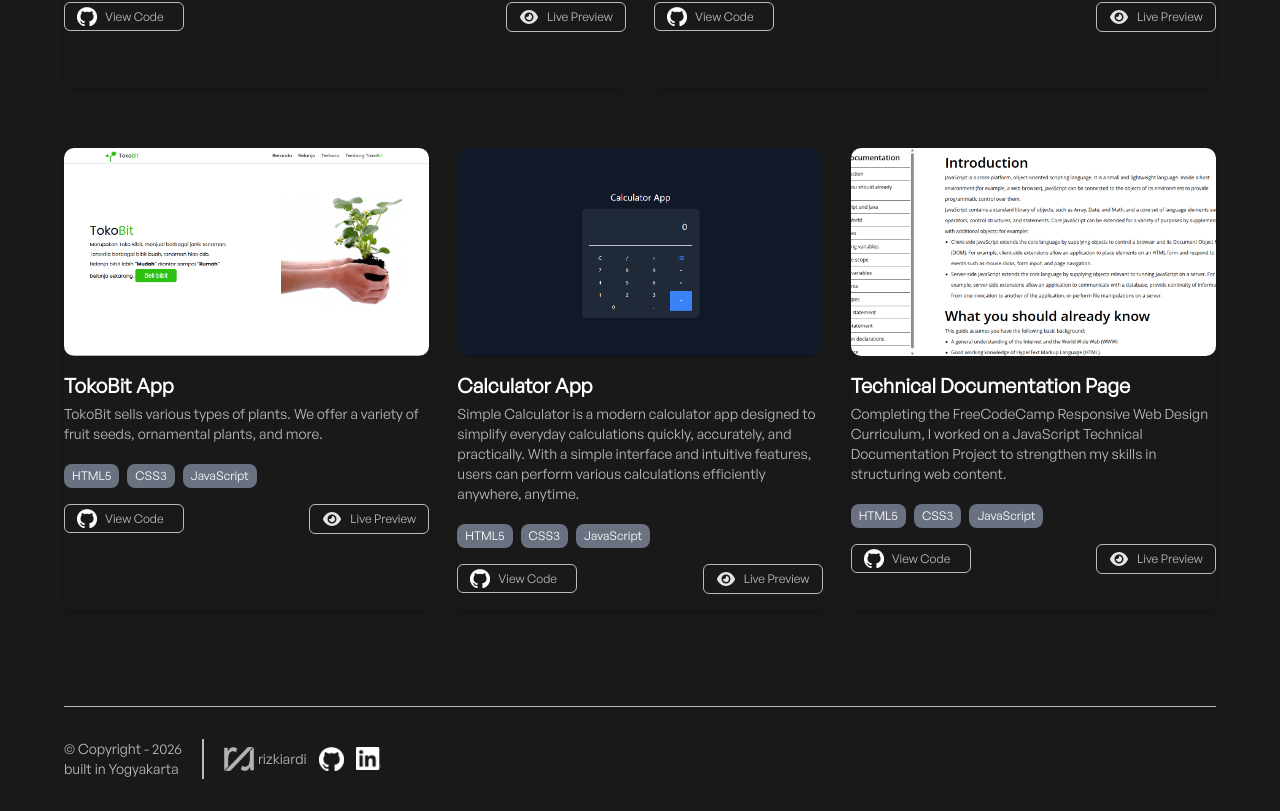
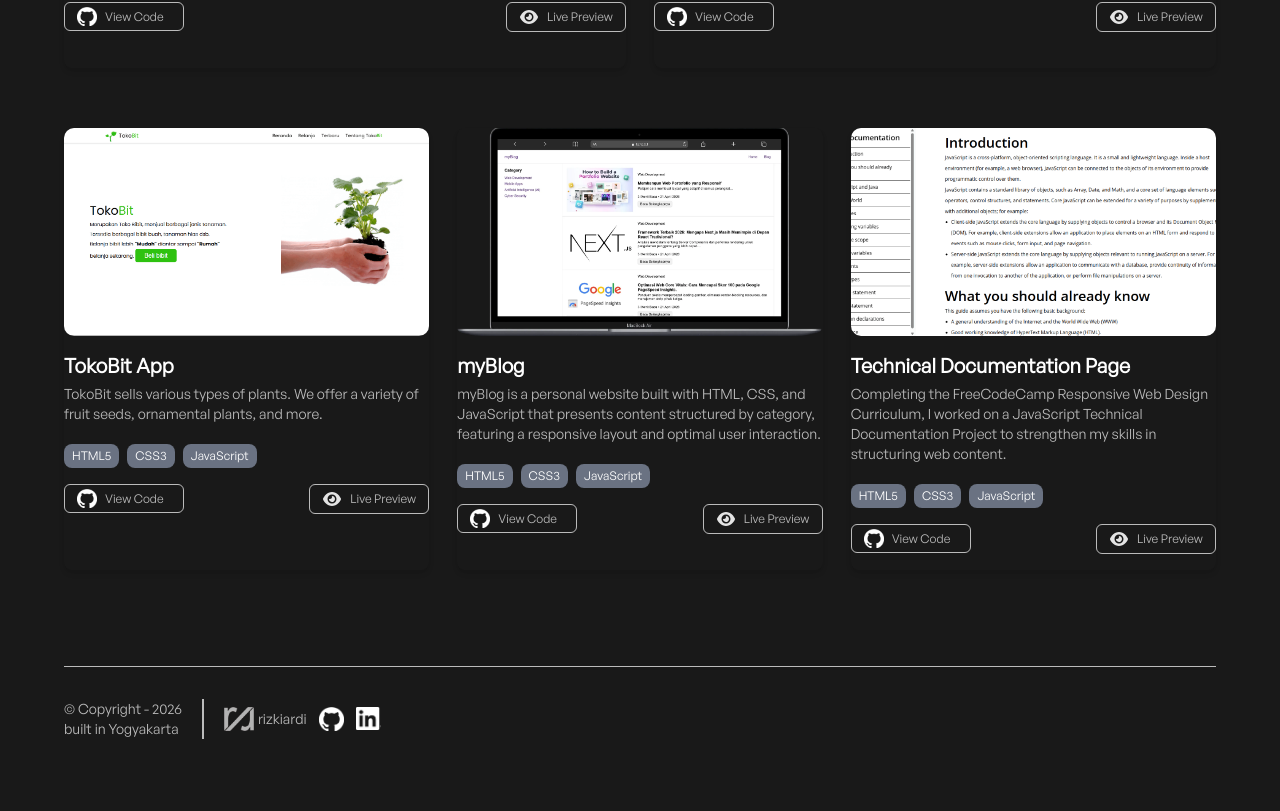
Before and after one commit to rizzkiardi/personal-website-rizkiardi, a React (Vite) app: page / in a window 1280 px wide. Shown: the part 1565-2376 px from the top of the page. After the commit the page ends 2336 px from the top, so only its background shows below. Built offline with nearby package versions, Linux system fonts and the light colour scheme.

Commit message:
add projects myBlog

```diff
--- a/src/assets/assets.js
+++ b/src/assets/assets.js
@@ -31,7 +31,7 @@ import klinik_sanvita2 from "./images/klinik-sanvita-medika2.png";
 import klinik_sanvita3 from "./images/klinik-sanvita-medika3.png";
 import klinik_sanvita4 from "./images/klinik-sanvita-medika4.png";
 import klinik_sanvita5 from "./images/klinik-sanvita-medika5.png";
-import calculator_app from "./images/Calculator App.png";
+import myBlog from "./images/myBlog.webp";
 import js_documentation from "./images/JS Documentation-layout.png";
 import tokobit from "./images/TokoBit-app.png";
 import linkedin_light from "./icons/LinkedIn-light.png";
@@ -90,7 +90,7 @@ export const assets = {
   klinik_sanvita4,
   klinik_sanvita5,
   tokobit,
-  calculator_app,
+  myBlog,
   js_documentation,
   github_light,
   github_dark,
@@ -225,13 +225,13 @@ export const projects = [
   },
 
   {
-    img: [assets.calculator_app],
-    nameProjects: "Calculator App",
+    img: [assets.myBlog],
+    nameProjects: "myBlog",
     description:
-      "Simple Calculator is a modern calculator app designed to simplify everyday calculations quickly, accurately, and practically. With a simple interface and intuitive features, users can perform various calculations efficiently anywhere, anytime.",
+      "myBlog is a personal website built with HTML, CSS, and JavaScript that presents content structured by category, featuring a responsive layout and optimal user interaction.",
     techStack: ["HTML5", "CSS3", "JavaScript"],
-    linkGithub: "https://github.com/rizzkiardi/calculator-app",
-    livePreview: "https://kalkulator-website.vercel.app/",
+    linkGithub: "https://github.com/rizzkiardi/my-blog.git",
+    livePreview: "https://my-blog-rizkiardi.vercel.app/",
   },
   {
     img: [assets.js_documentation],
--- a/src/components/pages/About.jsx
+++ b/src/components/pages/About.jsx
@@ -108,7 +108,7 @@ const MyCertificateCard = ({ name, img }) => {
                 />
                 <button
                   onClick={() => setIsOpen(false)}
-                  className="absolute flex items-center -top-8 right-0 border text-white px-2 py-0 lg:px-3 rounded-sm transition"
+                  className="absolute flex items-center -top-8 right-0 border text-white px-2 py-0 lg:px-3 rounded-sm transition cursor-pointer"
                 >
                   <img
                     className="w-5 lg:w-6"
--- a/src/components/ui/CertificateModal.jsx
+++ b/src/components/ui/CertificateModal.jsx
@@ -29,9 +29,13 @@ const CertificateModal = ({ src, onClose }) => {
           />
           <button
             onClick={onClose}
-            className="absolute flex items-center -top-8 right-0 border text-white px-2 py-0 lg:px-3 rounded-sm transition"
+            className="absolute flex items-center -top-8 right-0 border text-white px-2 py-0 lg:px-3 rounded-sm transition cursor-pointer"
           >
-            <img className="w-5 lg:w-6" src={assets.cross_orange} alt="" />
+            <img
+              className="w-5 lg:w-6"
+              src={assets.cross_orange}
+              alt="Icon close"
+            />
             <span className="mr-2 text-sm">Close</span>
           </button>
         </motion.div>
--- a/src/components/ui/ProjectCard.jsx
+++ b/src/components/ui/ProjectCard.jsx
@@ -106,7 +106,7 @@ const ProjectCard = ({
               {/* Button Close */}
               <button
                 onClick={handleCloseModal}
-                className="absolute flex items-center -top-8 right-0 border text-white px-2 py-0 lg:px-3 rounded-sm transition"
+                className="absolute flex items-center -top-8 right-0 border text-white px-2 py-0 lg:px-3 rounded-sm transition cursor-pointer"
               >
                 <img className="w-5 lg:w-6" src={assets.cross_orange} alt="" />
                 <span className="mr-2 text-sm">Close</span>
```
Also changed, not shown: src/assets/images/Calculator App.png (deleted), src/assets/images/myBlog.webp (added).
